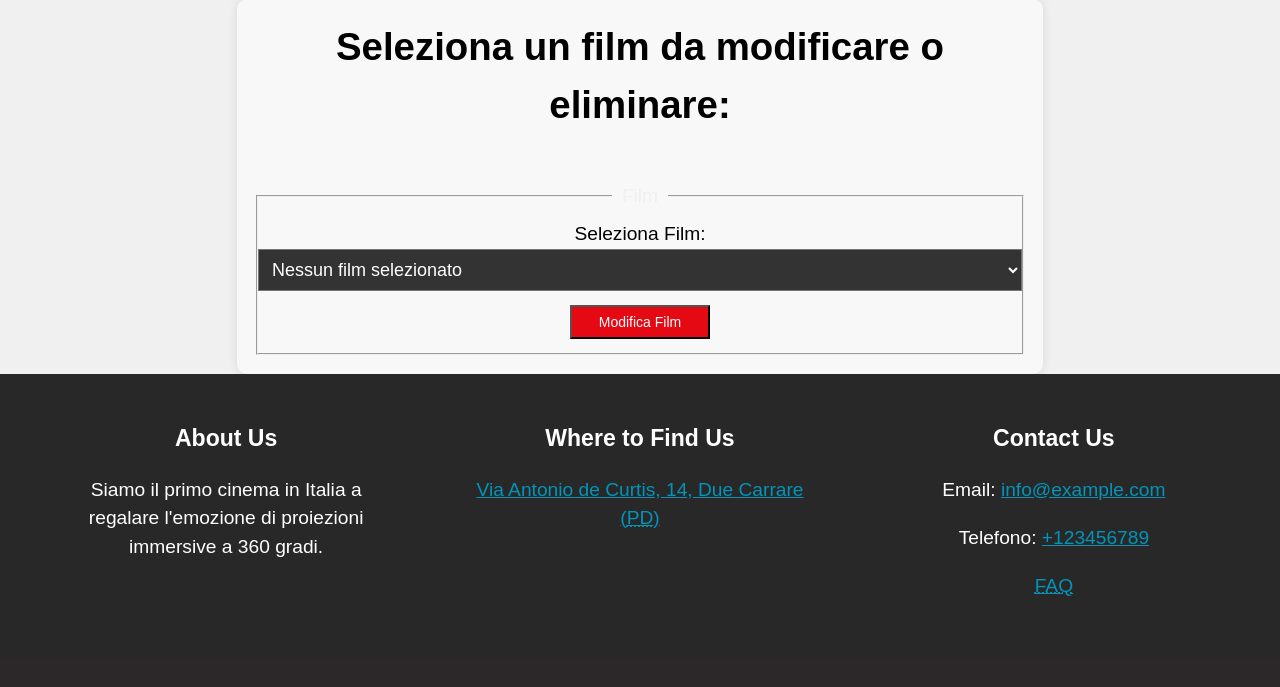
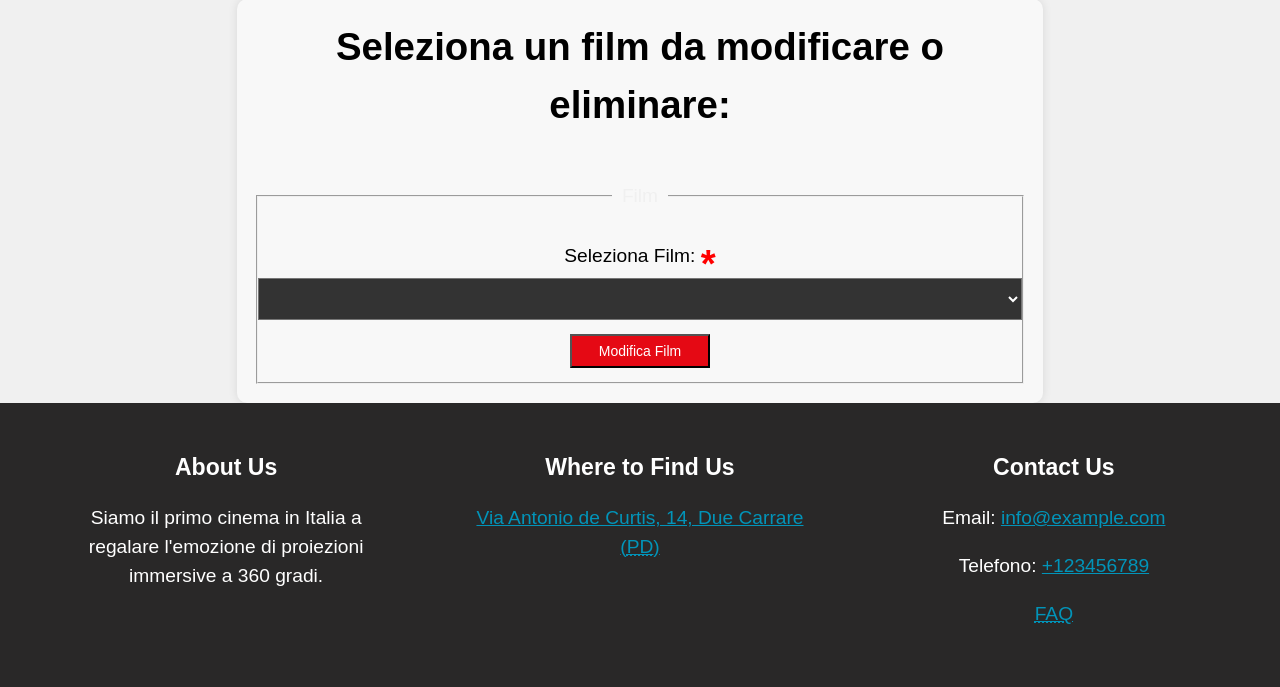
Before and after one commit to MarcoCappellari/ProgettoTecWeb, a PHP site: page /src/php/modifica_film.php in a window 1280 px wide. Shown: the part 260-947 px from the top of the page. Before the commit the page ends 856 px from the top, so only its background shows below. Run offline with PHP 8.4, Linux system fonts and the light colour scheme; tables that the repository leaves empty hold one stand-in row (values such as "Sample post").

Commit message:
aggiunti campi obbligatori

```diff
--- a/Cinema/src/css/style.css
+++ b/Cinema/src/css/style.css
@@ -1018,3 +1018,11 @@ input[type="checkbox"]:disabled + .label-posto, #occupato {
     justify-content: space-between;
     gap: 1em;
 }
+
+.required {
+    color: red;
+    font-size: 2em; /* Aumenta la dimensione del carattere */
+    font-weight: bold; /* Rendi il testo in grassetto */
+    position: relative; /* Assicura che l'elemento sia posizionato in base alle coordinate relative al suo contenitore */
+    top: 0.4em; /* Sposta leggermente l'asterisco verso l'alto per centrarlo verticalmente */
+}
--- a/Cinema/src/html/modifica_film.html
+++ b/Cinema/src/html/modifica_film.html
@@ -39,9 +39,9 @@
             <form id="seleziona-film" action="../php/modifica_film.php" method="post">
                 <fieldset>
                     <legend>Film</legend>
-                    <label for="film_selezionato">Seleziona Film:</label>
+                    <label for="film_selezionato">Seleziona Film: <span class="required">*</span></label>
                     <select name="film_selezionato" required>
-                        <option value="">Nessun film selezionato</option>
+                        <option value="" selected disabled hidden></option>
                         {FILM-OPZIONI}
                     </select>
                     <div>
@@ -61,38 +61,38 @@
                 <fieldset>
                     <legend>Film</legend>
                     <div>
-                        <label for="titolo">Titolo:</label>
+                        <label for="titolo">Titolo: <span class="required">*</span></label>
                         <input type="text" id="titolo" name="titolo" value="{TITOLO}" required>
+
                     </div>
                     <div id="locandina-modifica">
-                        <label for="locandina">Locandina:</label>
+                        <label for="locandina">Locandina: <span class="required">*</span></label>
                         <input type="hidden" id="locandina_path" name="locandina_path" value="{LOCANDINA}" readonly>
                         <img id="immagine_modifica" src="../../{LOCANDINA}" alt="Locandina del film {TITOLO}" />
                         <input type="file" id="locandina" name="locandina" accept="image/*">
                     </div>
                     <div>
-                        <label for="trama">Trama:</label>
+                        <label for="trama">Trama: <span class="required">*</span></label>
                         <textarea id="trama" name="trama" rows="6" cols="40" required>{TRAMA}</textarea>
                     </div>
                     <div>
-                        <label for="regista">Regista:</label>
+                        <label for="regista">Regista: <span class="required">*</span></label>
                         <input type="text" id="regista" name="regista" value="{REGISTA}" required>
                     </div>
                     <div>
-                        <label for="durata">Durata (in Minuti):</label>
+                        <label for="durata">Durata (in Minuti): <span class="required">*</span></label>
                         <input type="number" id="durata" name="durata" value="{DURATA}" required>
                     </div>
                     <div>
-                        <label for="genere_primario">Seleziona Genere Primario:</label>
+                        <label for="genere_primario">Seleziona Genere Primario: <span class="required">*</span></label>
                         <select name="genere_primario" id="genere_primario" required>
-                            <option value="">Nessun genere selezionato</option>
                             {GENERE1}
                         </select>
                     </div>
                     <div>
                         <label for="genere_secondario">Seleziona Genere:</label>
                         <select name="genere_secondario" id="genere_secondario">
-                            <option value="">Nessun genere selezionato</option>
+                            <option value=""> Nessun genere secondario</option>
                             {GENERE2}
 
                         </select>
--- a/Cinema/src/php/modifica_film.php
+++ b/Cinema/src/php/modifica_film.php
@@ -85,7 +85,13 @@ if ($_SERVER["REQUEST_METHOD"] == "POST" && isset($_POST["form_type"]) && $_POST
     $regista = $_POST["regista"];
     $durata = $_POST["durata"];
     $genere_primario = $_POST["genere_primario"];
-    $genere_secondario = $_POST["genere_secondario"];
+    if(isset($_POST["genere_secondario"])) {
+
+        $genere_secondario = $_POST["genere_secondario"];
+
+    } else {
+        $genere_secondario = null;
+    }
 
     if (empty($_POST["locandina"])) {
         $locandina = $_POST["locandina_path"];
```
Also changed, not shown: Cinema/src/html/aggiungi_film.html (+6 -6 lines), Cinema/src/html/aggiungi_proiezione.html (+4 -4 lines), Cinema/src/html/modifica_utente.html (+4 -4 lines).
